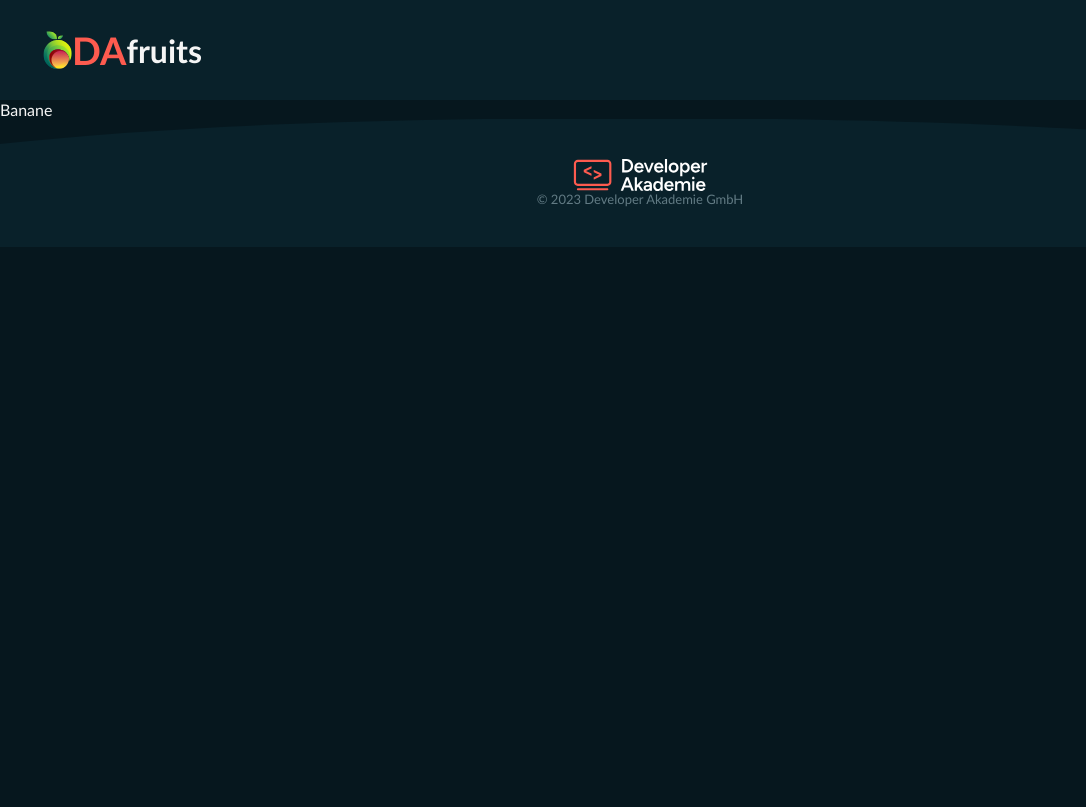
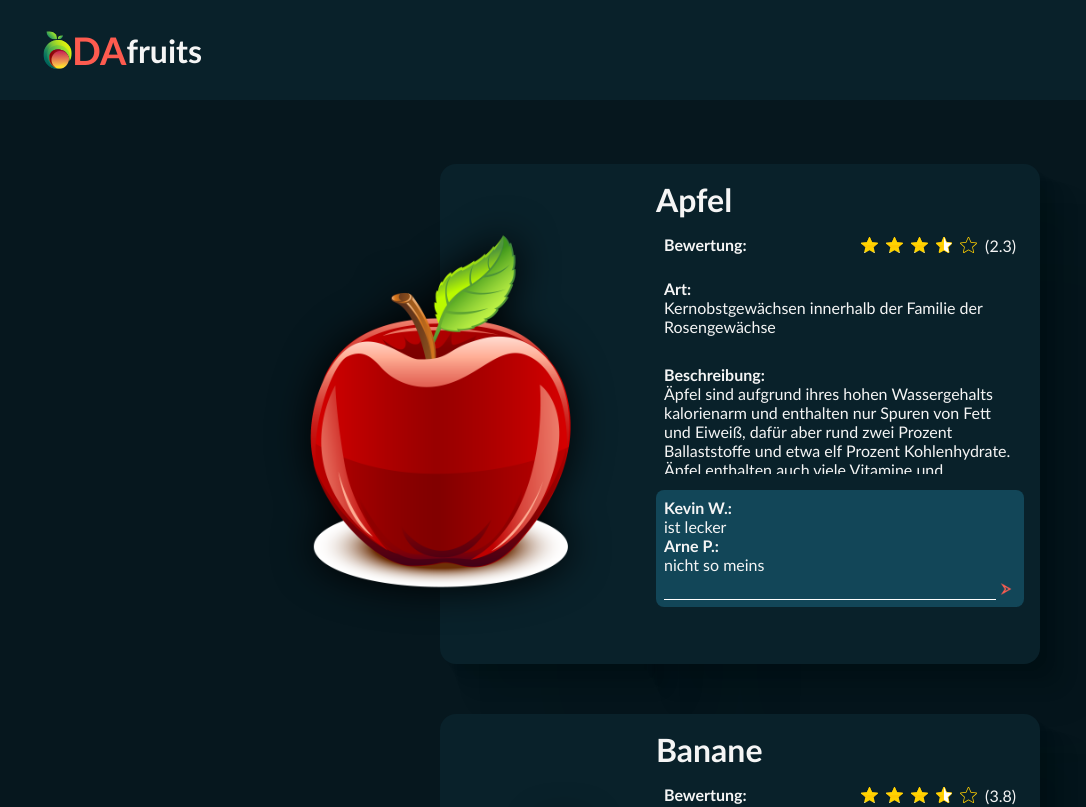
Before and after one commit to albinaJanuzi/fruitbasket, an Angular app: page / in a window 1280 px wide. Shown: the top 807 px of the page, without its empty margins (0-1086 px from the left). Built offline with nearby package versions, Linux system fonts and the light colour scheme.

Commit message:
Comment Name & Text If Comment Box Empty, than put "No Comment" text on it

```diff
--- a/src/app/fruitlist/fruitlist.component.html
+++ b/src/app/fruitlist/fruitlist.component.html
@@ -1 +1,37 @@
-<p>{{fruitlist[1].name}}</p>
+<div class="fruitlist_content">
+    @for(item of fruitlist; track item.name){
+        <section class="singleFruitBox">
+            <div>
+                <img src="assets/img/fruits/{{item.img}}" alt="" srcset="">
+            </div>
+            <div>
+                <h2> {{item.name}}</h2>
+                <div>
+                    <p><b>Bewertung:</b></p>
+                    <div>
+                        <img src="assets/img/stars/star.svg" alt="" srcset="">
+                        <img src="assets/img/stars/star.svg" alt="" srcset="">
+                        <img src="assets/img/stars/star.svg" alt="" srcset="">
+                        <img src="assets/img/stars/star-half.svg" alt="" srcset="">
+                        <img src="assets/img/stars/star-empty.svg" alt="" srcset="">
+                        <p>({{item.stars}})</p>
+                    </div>
+                </div>
+                <div><b>Art:</b><br>{{item.genus}}</div>
+                <div><b>Beschreibung:</b><br>{{item.description}}</div>
+                <div>
+                    <div>
+                        @for(review of item.reviews; track review){
+                            <div><b>{{review.name}}:</b><br>{{review.text}}</div>
+                        } @empty{
+                            no comments
+                        }
+
+                    </div>
+                    <div><input type="text"><button><img src="assets/img/arrow-35-32.png" alt="" srcset=""></button>
+                    </div>
+                </div>
+            </div>
+        </section>
+    }
+</div>
--- a/src/app/fruitlist/fruitlist.component.scss
+++ b/src/app/fruitlist/fruitlist.component.scss
@@ -0,0 +1,173 @@
+.fruitlist_content{
+    width: 100%;
+    display: flex;
+    justify-content: center;
+    align-items: center;
+    gap: 50px;
+    flex-direction: column;
+    padding: 64px 0;
+}
+
+
+
+.singleFruitBox {
+    padding-left: 200px;
+    display: flex;
+    flex-direction: row;
+
+    >div:nth-child(1) {
+        border-bottom-left-radius: 16px;
+        border-top-left-radius: 16px;
+        width: 200px;
+        height: 500px;
+        background-color: #09212A;
+
+        >img {
+            transform: translate(-200px, 50px);
+            width: 400px;
+            filter: drop-shadow(0 0 20px rgb(0, 0, 0));
+        }
+
+        box-shadow: 5.7px 5.7px 2.2px rgba(0, 0, 0, 0.032),
+        11.5px 11.5px 5.3px rgba(0, 0, 0, 0.04),
+        17.9px 17.9px 10px rgba(0, 0, 0, 0.044),
+        26.2px 26.2px 17.9px rgba(0, 0, 0, 0.048),
+        40.2px 40.2px 33.4px rgba(0, 0, 0, 0.054),
+        100px 100px 80px rgba(0, 0, 0, 0.07);
+    }
+
+    >div:nth-child(2) {
+        padding: 16px;
+        border-bottom-right-radius: 16px;
+        border-top-right-radius: 16px;
+        width: 400px;
+        height: 500px;
+        background-color: #09212A;
+
+        display: flex;
+        flex-direction: column;
+        gap: 16px;
+
+        box-shadow:
+            5.7px 5.7px 2.2px rgba(0, 0, 0, 0.032),
+            11.5px 11.5px 5.3px rgba(0, 0, 0, 0.04),
+            17.9px 17.9px 10px rgba(0, 0, 0, 0.044),
+            26.2px 26.2px 17.9px rgba(0, 0, 0, 0.048),
+            40.2px 40.2px 33.4px rgba(0, 0, 0, 0.054),
+            100px 100px 80px rgba(0, 0, 0, 0.07);
+
+        >h2 {
+            font-size: 32px;
+        }
+
+        >div:nth-child(2) {
+            padding: 0 8px;
+            height: 20px;
+            width: 100%;
+            display: flex;
+            flex-direction: row;
+            justify-content: space-between;
+            >div{
+                display: flex;
+                flex-direction: row;
+                align-items: center;
+                gap: 8px;
+            }
+            >div>img{
+                height: 16px;
+            }
+        }
+
+        >div:nth-child(3) {
+            padding: 8px;
+            height: 15%;
+            width: 100%;
+        }
+
+        >div:nth-child(4) {
+            overflow-y: auto;
+            padding: 8px;
+            height: 25%;
+            width: 100%;
+        }
+
+        >div:nth-child(5) {
+            border-radius: 8px;
+            padding: 8px;
+            height: 25%;
+            width: 100%;
+            background-color: #124658;
+
+            >div:nth-child(1) {
+                overflow-y: auto;
+                height: calc(100% - 20px);
+            }
+
+            >div:nth-child(2) {
+
+
+                >input {
+                    height: 20px;
+                    width: calc(100% - 20px);
+                    background-color: #124658;
+                    border: 0;
+                    padding: 1px 8px 0px 8px;
+                    border-bottom: 1px solid white;
+
+                    &:focus {
+                        outline: none;
+                    }
+                }
+
+                >button {
+                    cursor: pointer;
+                    background-color: #124658;
+                    width: 20px;
+                    height: 20px;
+                    border: 0;
+                    padding: 0;
+
+                    >img{
+                        height: 12px;
+                        filter: invert(63%) sepia(50%) saturate(6850%) hue-rotate(331deg) brightness(105%) contrast(98%);
+
+                    }
+                }
+            }
+
+
+        }
+    }
+}
+
+
+@media screen and (max-width: 850px) {
+    .singleFruitBox {
+        padding-left: 0px;
+        padding-top: 200px;
+        flex-direction: column;
+
+        >div:nth-child(1) {
+            border-bottom-left-radius: 0;
+            border-top-left-radius: 16px;
+            border-top-right-radius: 16px;
+            width: 400px;
+            height: 150px;
+
+            >img {
+                transform: translate(0px, -150px);
+                width: 300px;
+            }
+        }
+
+        >div:nth-child(2) {
+            padding: 16px;
+            border-bottom-right-radius: 16px;
+            border-top-right-radius: 0px;
+            border-bottom-left-radius: 16px;
+            width: 400px;
+            height: 500px;
+            flex-direction: column;
+        }
+    }
+}
--- a/src/app/fruitlist/fruitlist.component.ts
+++ b/src/app/fruitlist/fruitlist.component.ts
@@ -1,8 +1,9 @@
+import { CommonModule } from '@angular/common';
 import { Component } from '@angular/core';
 
 @Component({
   selector: 'app-fruitlist',
-  imports: [],
+  imports: [CommonModule],
   templateUrl: './fruitlist.component.html',
   styleUrl: './fruitlist.component.scss'
 })
```
